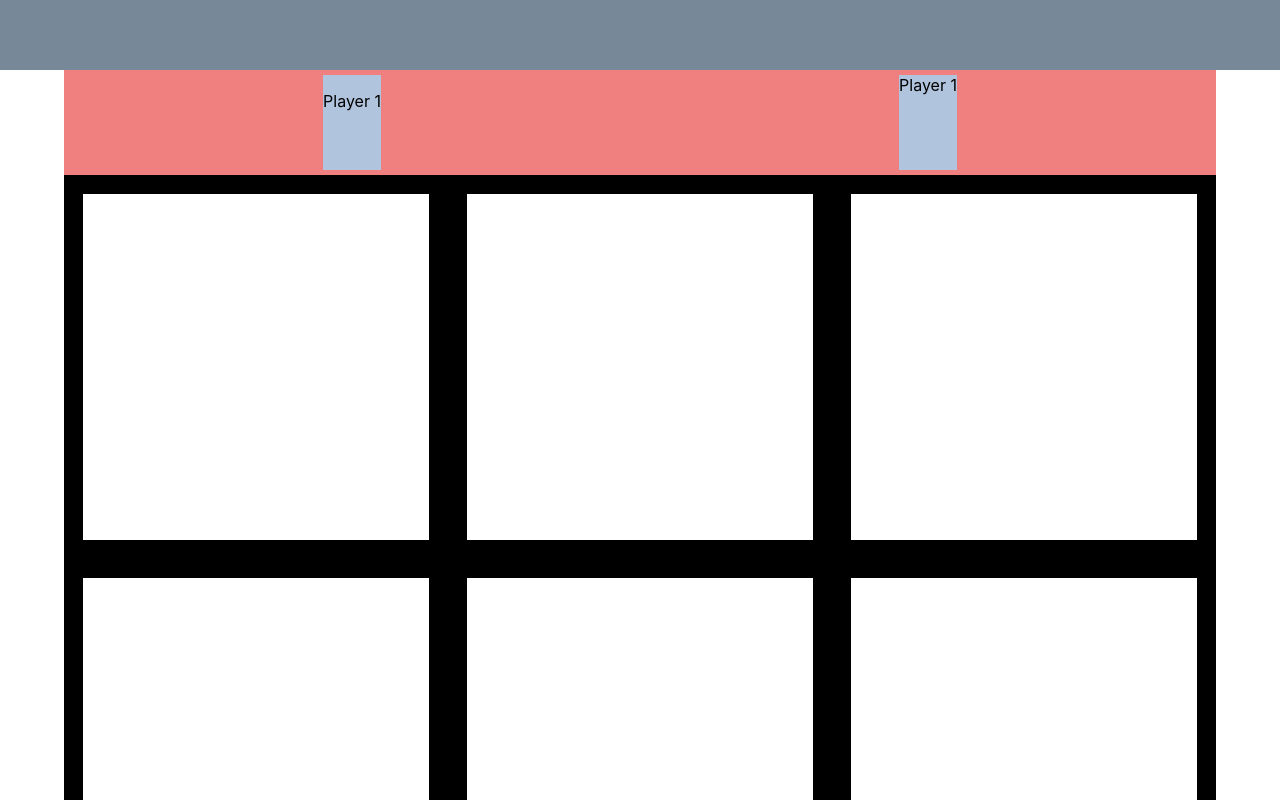
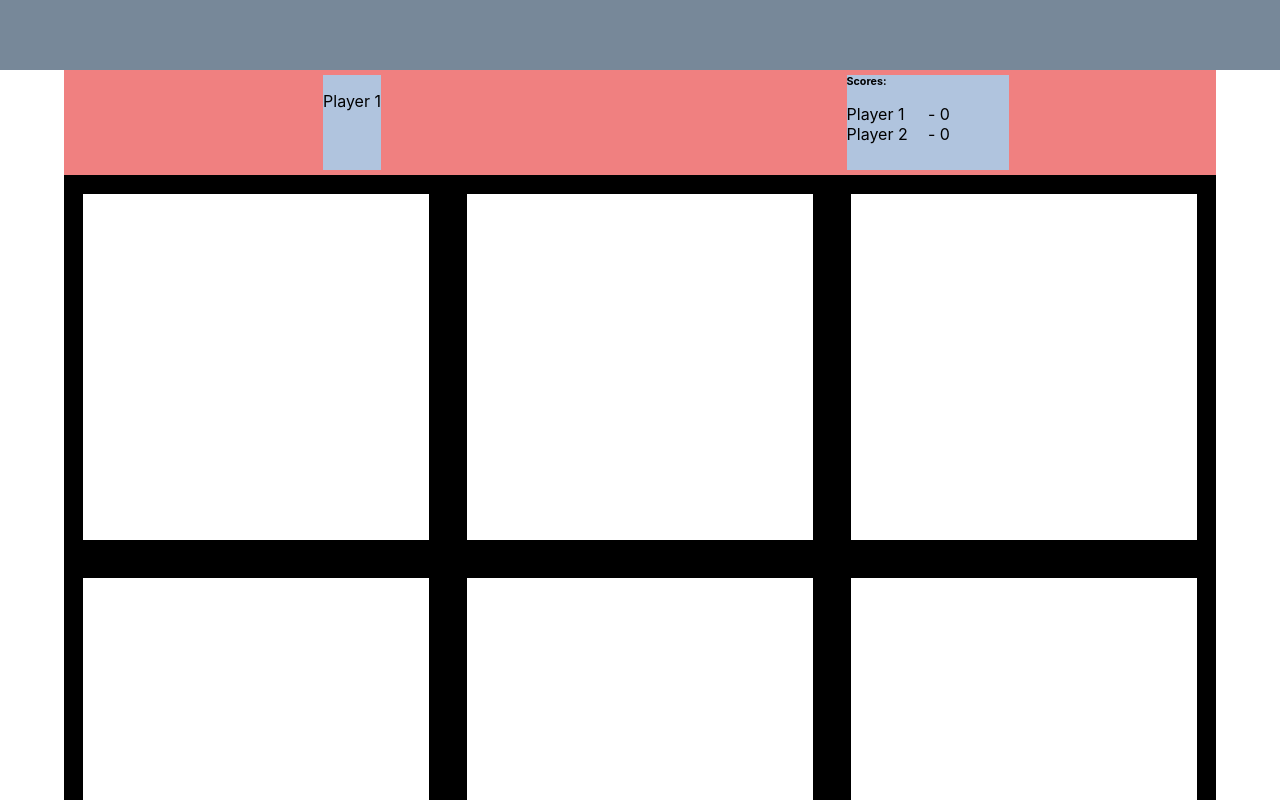
Before and after one commit to danielboisselle/projects, a React (Create React App) app in the folder frontend/tic-tac/: page / in a window 1280 px wide. Shown: the top 800 px of the page. Built offline with nearby package versions, Linux system fonts and the light colour scheme.

Commit message:
chore: create score card

```diff
--- a/frontend/tic-tac/src/Containers/PlayerStats/PlayerStats.module.css
+++ b/frontend/tic-tac/src/Containers/PlayerStats/PlayerStats.module.css
@@ -5,14 +5,25 @@
   margin: 0 auto;
 }
 
-.currentPlayer > p {
-
-}
-
 .playerScores {
   grid-area: playerScores;
   background-color: lightsteelblue;
   margin: 0 auto;
+}
+
+.playerScores > h6 {
+  margin: 0;
+}
+
+.playerScores > ul {
+  list-style: none;
+  padding: 0px;
+  display: flex;
+  flex-wrap: wrap;
+}
+
+ul > li {
+  flex-basis: 50%;
 }
 
 .player1 {
--- a/frontend/tic-tac/src/Containers/PlayerStats/index.js
+++ b/frontend/tic-tac/src/Containers/PlayerStats/index.js
@@ -5,7 +5,9 @@ import PlayerContext from '../../Context/playerContext';
 function PlayerStats() {
   const playerConsumer = context => {
     const {
-      currentPlayer
+      currentPlayer,
+      p0: Player1,
+      p1: Player2,
     } = context;
 
     const {
@@ -18,7 +20,13 @@ function PlayerStats() {
           <p>{name}</p>
         </div>
         <div className={styles.playerScores}>
-        {name}
+          <h6>Scores:</h6>
+          <ul>
+            <li>{Player1.name}</li>
+            <li> - {Player1.score}</li>
+            <li>{Player2.name}</li>
+            <li> - {Player2.score}</li>
+          </ul>
         </div>
       </React.Fragment>
     )
```
